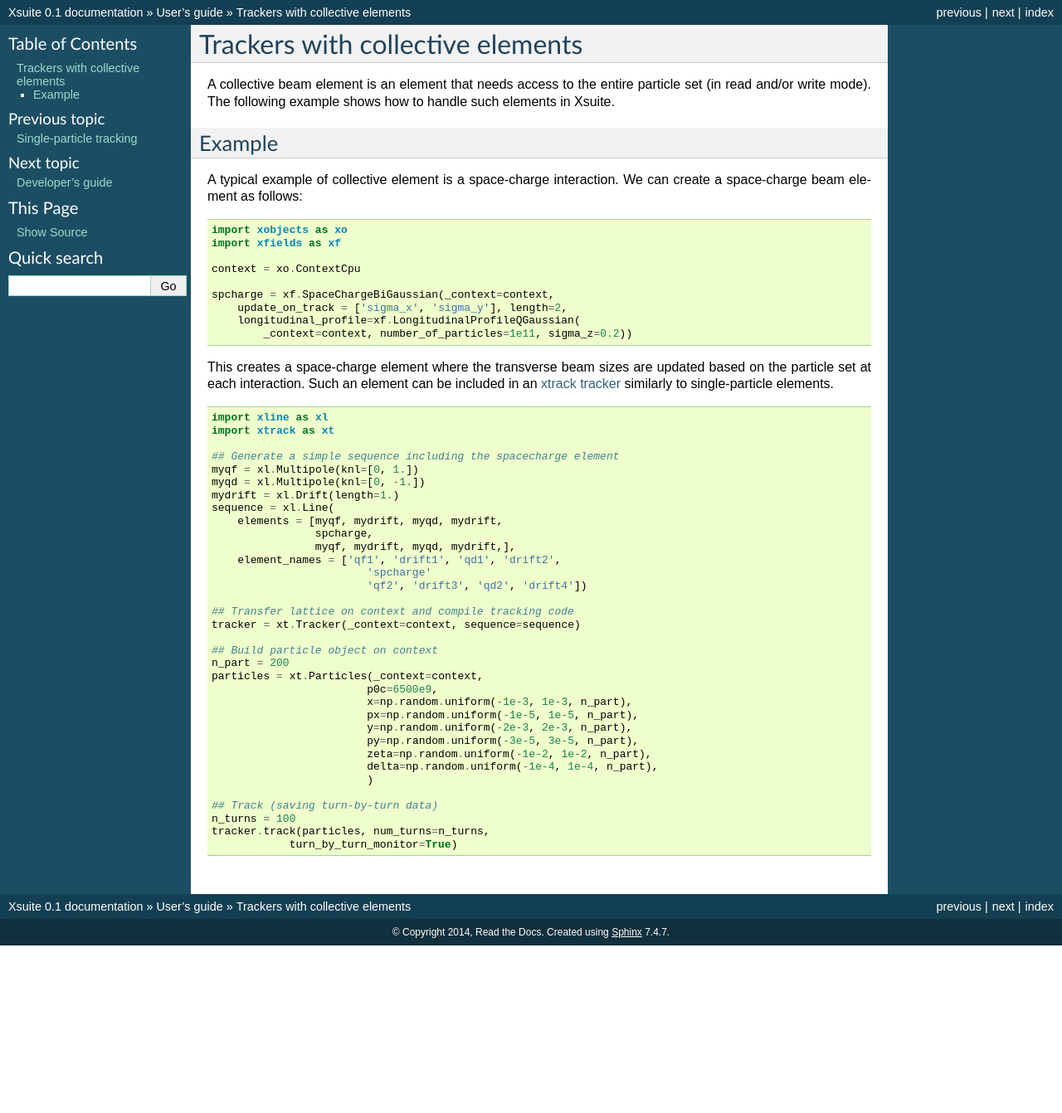
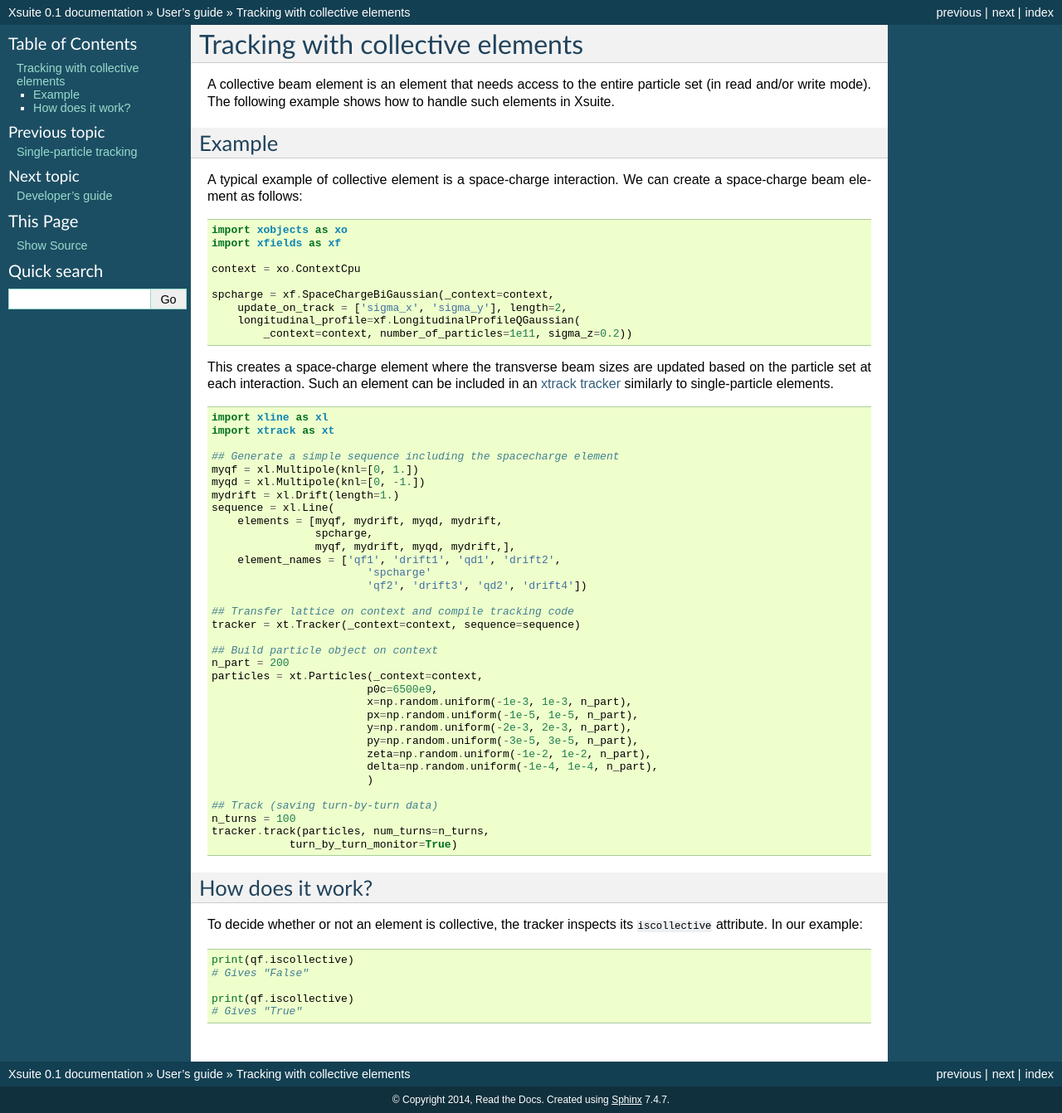
Before and after one commit to xsuite/xsuite, a Sphinx documentation site: the page built from docs/collective.rst, in a window 1280 px wide. Shown: the whole page at 83% size. Built offline with Sphinx 7.4.7, drawn with Linux system fonts in a browser that asks for light colours; before the commit the page ends 1140 px from its top, so only the background shows below that.

Commit message:
Quick push

```diff
--- a/docs/collective.rst
+++ b/docs/collective.rst
@@ -1,5 +1,5 @@
 =================================
-Trackers with collective elements
+Tracking with collective elements
 =================================
 
 A collective beam element is an element that needs access to the entire particle set (in read and/or write mode). The following example shows how to handle such elements in Xsuite.
@@ -59,3 +59,16 @@ This creates a space-charge element where the transverse beam sizes are updated
     n_turns = 100
     tracker.track(particles, num_turns=n_turns,
                 turn_by_turn_monitor=True)
+
+How does it work?
+=================
+
+To decide whether or not an element is collective, the tracker inspects its ``iscollective`` attribute. In our example:
+
+.. code-block:: python
+
+    print(qf.iscollective)
+    # Gives "False"
+
+    print(qf.iscollective)
+    # Gives "True"
--- a/docs/singlepart.rst
+++ b/docs/singlepart.rst
@@ -222,6 +222,7 @@ Optionally the particles coordinates can be saved at each turn. This feature can
 The data can be retrieved as follows:
 
 .. code-block:: python
+
     tracker.record_last_track.x # Shape is (n_part, n_turns)
     tracker.record_last_track.px
     # etc...
```
